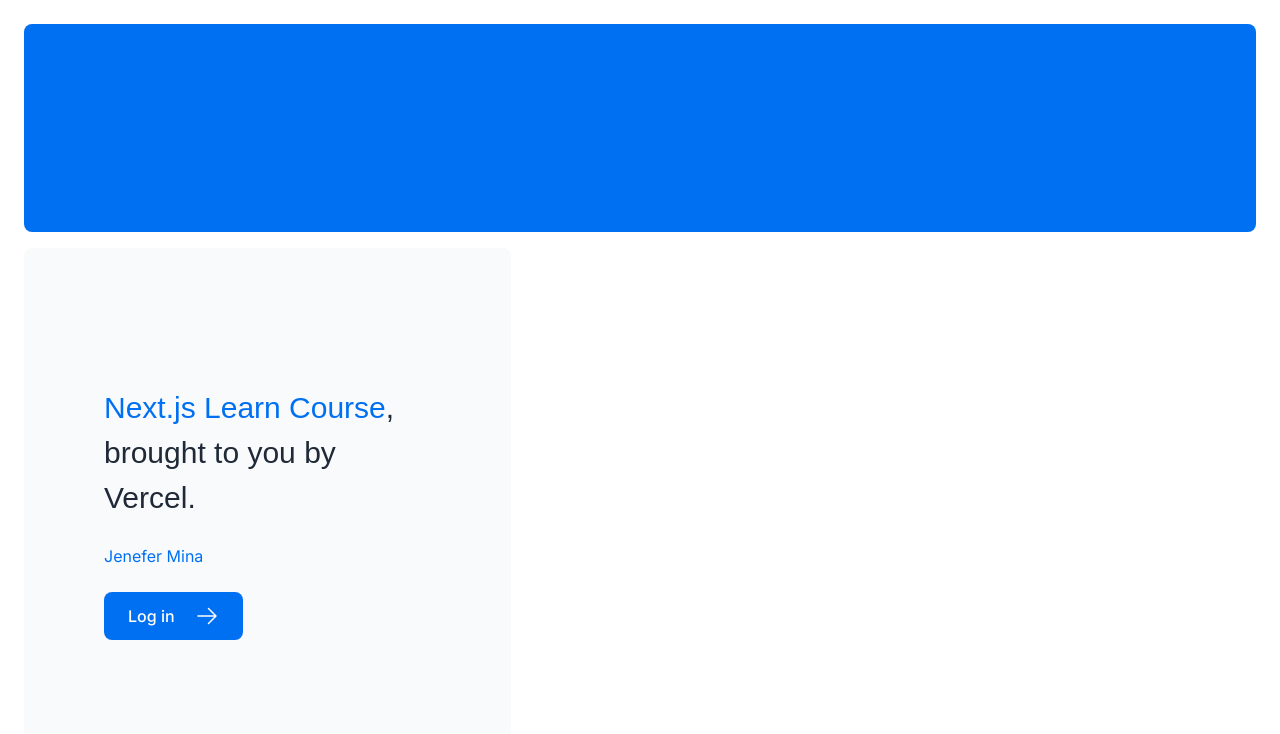
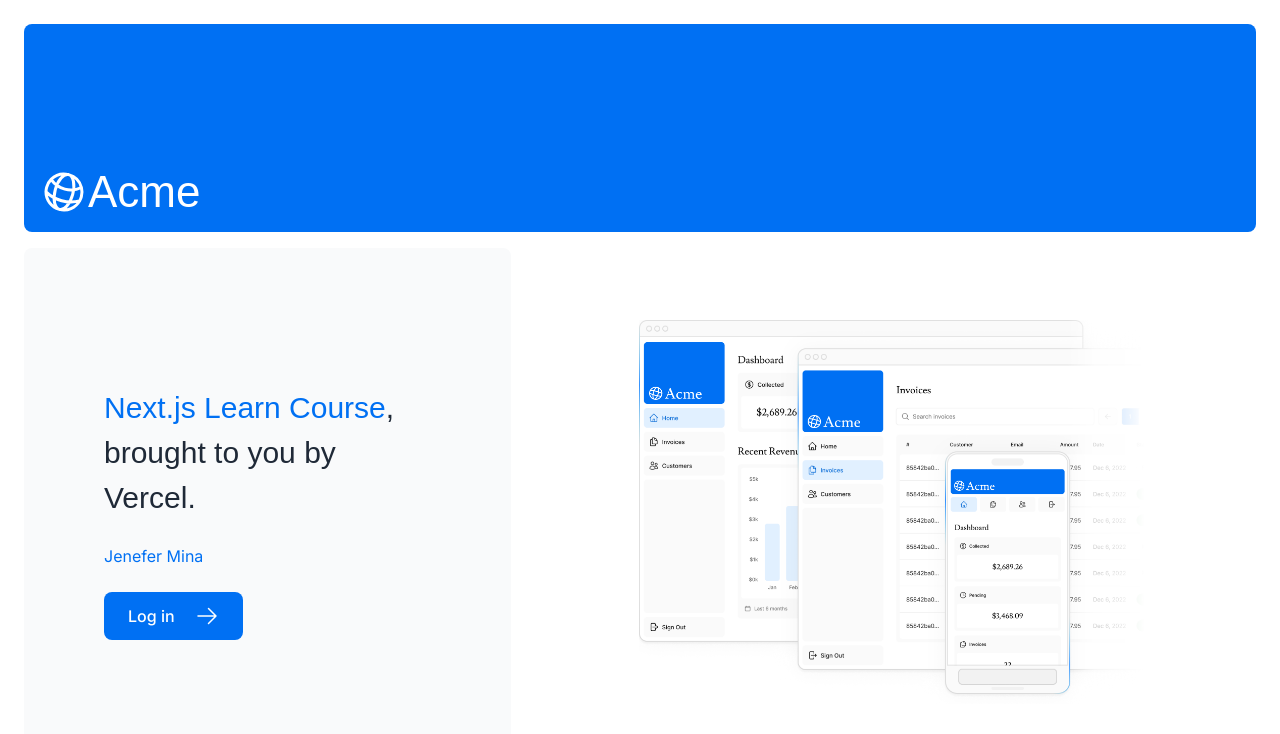
Before and after one commit to JeneferMina125/nextjs-dashboard, a Next.js app: page / in a window 1280 px wide. Shown: the top 734 px of the page. Built offline with nearby package versions, Linux system fonts and the light colour scheme; a web font is replaced by a local one.

Commit message:
added image

```diff
--- a/app/page.tsx
+++ b/app/page.tsx
@@ -2,11 +2,12 @@
 import { ArrowRightIcon } from '@heroicons/react/24/outline';
 import Link from 'next/link';
 import { lusitana } from '@/app/ui/font';
+import Image from 'next/image';
 export default function Page() {
   return (
     <main className="flex min-h-screen flex-col p-6">
       <div className="flex h-20 shrink-0 items-end rounded-lg bg-blue-500 p-4 md:h-52">
-        {/* <AcmeLogo /> */}
+        <AcmeLogo />
       </div>
       <div className="mt-4 flex grow flex-col gap-4 md:flex-row">
         <div className="flex flex-col justify-center gap-6 rounded-lg bg-gray-50 px-6 py-10 md:w-2/5 md:px-20">
@@ -26,6 +27,20 @@
         </div>
         <div className="flex items-center justify-center p-6 md:w-3/5 md:px-28 md:py-12">
           {/* Add Hero Images Here */}
+          <Image
+        src="/hero-desktop.png"
+        width={1000}
+        height={760}
+        className="hidden md:block"
+        alt="Screenshots of the dashboard project showing desktop version"
+      />
+       <Image
+        src="/hero-mobile.png"
+        width={560}
+        height={620}
+        className="block md:hidden"
+        alt="Screenshot of the dashboard project showing mobile version"
+      />
         </div>
       </div>
     </main>
--- a/app/ui/acme-logo.tsx
+++ b/app/ui/acme-logo.tsx
@@ -1,5 +1,5 @@
 import { GlobeAltIcon } from '@heroicons/react/24/outline';
-import { lusitana } from '@/app/ui/fonts';
+import { lusitana } from '@/app/ui/font';
 
 export default function AcmeLogo() {
   return (
```
